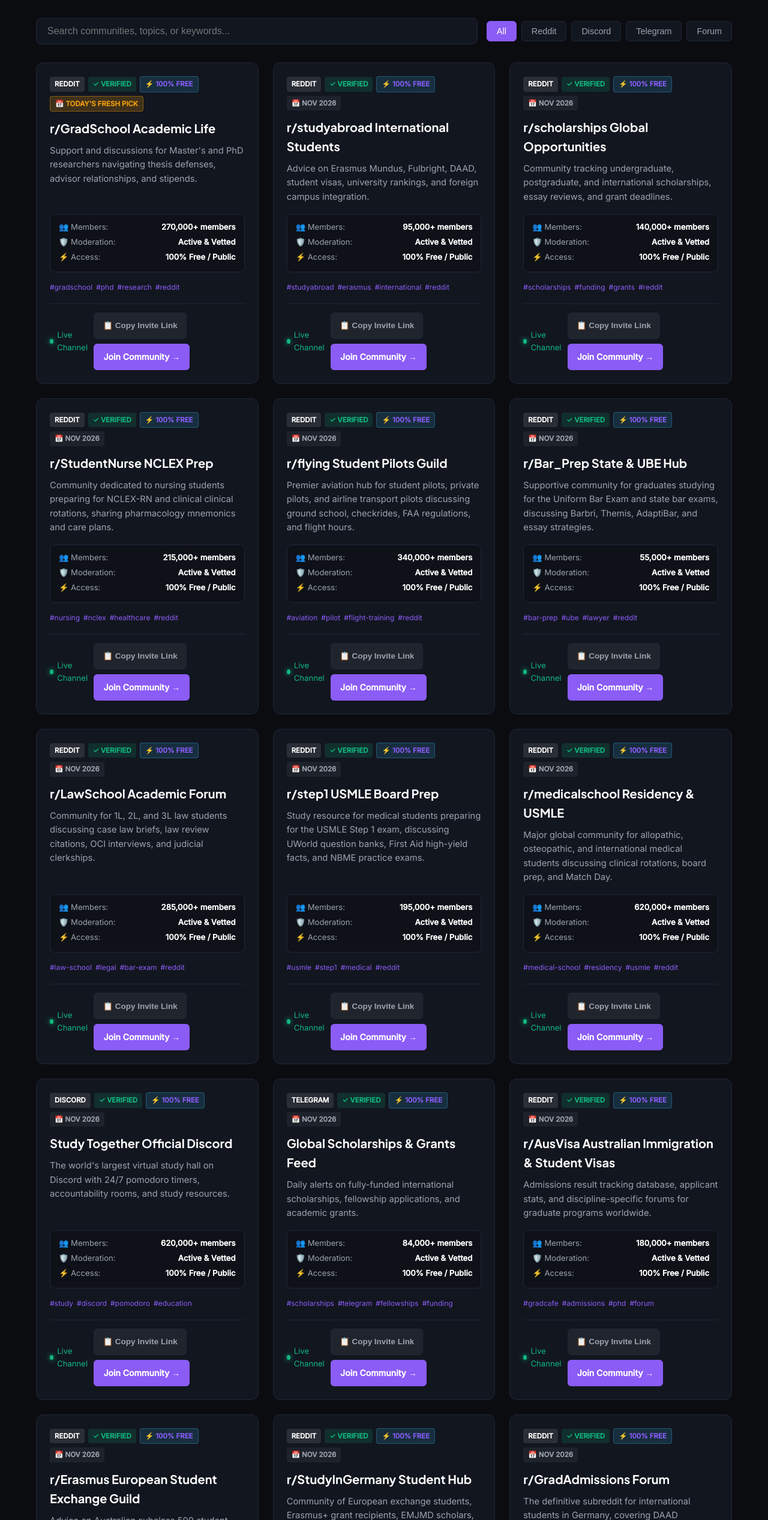
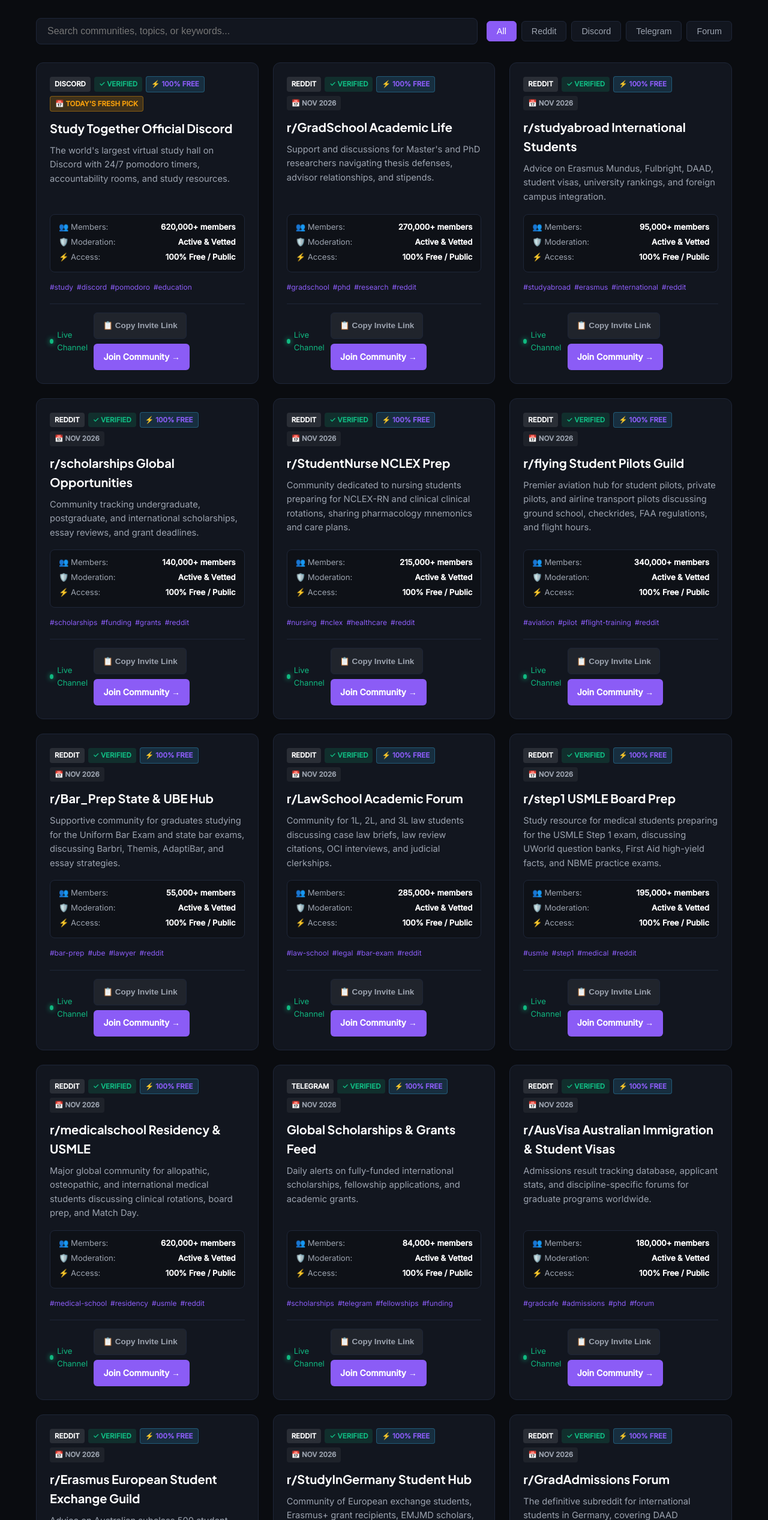
Before and after one commit to jibranpcccc/erasmus-mundus-joint-masters-scholars-hub, a plain HTML site: page index.html in a window 1280 px wide. Shown: the part 1131-3665 px from the top of the page at 60% size. Drawn offline with Linux system fonts and the light colour scheme.

Commit message:
feat(replenishment): fresh community links added - 2026-11-21 [skip ci]

```diff
--- a/index.html
+++ b/index.html
@@ -148,72 +148,72 @@
           {
             "@type": "ListItem",
             "position": 1,
+            "name": "Study Together Official Discord",
+            "description": "The world's largest virtual study hall on Discord with 24/7 pomodoro timers, accountability rooms, and study resources.",
+            "url": "https://discord.gg/study"
+          },
+          {
+            "@type": "ListItem",
+            "position": 2,
             "name": "r/GradSchool Academic Life",
             "description": "Support and discussions for Master's and PhD researchers navigating thesis defenses, advisor relationships, and stipends.",
             "url": "https://www.reddit.com/r/GradSchool/"
           },
           {
             "@type": "ListItem",
-            "position": 2,
+            "position": 3,
             "name": "r/studyabroad International Students",
             "description": "Advice on Erasmus Mundus, Fulbright, DAAD, student visas, university rankings, and foreign campus integration.",
             "url": "https://www.reddit.com/r/studyabroad/"
           },
           {
             "@type": "ListItem",
-            "position": 3,
+            "position": 4,
             "name": "r/scholarships Global Opportunities",
             "description": "Community tracking undergraduate, postgraduate, and international scholarships, essay reviews, and grant deadlines.",
             "url": "https://www.reddit.com/r/scholarships/"
           },
           {
             "@type": "ListItem",
-            "position": 4,
+            "position": 5,
             "name": "r/StudentNurse NCLEX Prep",
             "description": "Community dedicated to nursing students preparing for NCLEX-RN and clinical clinical rotations, sharing pharmacology mnemonics and care plans.",
             "url": "https://www.reddit.com/r/StudentNurse/"
           },
           {
             "@type": "ListItem",
-            "position": 5,
+            "position": 6,
             "name": "r/flying Student Pilots Guild",
             "description": "Premier aviation hub for student pilots, private pilots, and airline transport pilots discussing ground school, checkrides, FAA regulations, and flight hours.",
             "url": "https://www.reddit.com/r/flying/"
           },
           {
             "@type": "ListItem",
-            "position": 6,
+            "position": 7,
             "name": "r/Bar_Prep State & UBE Hub",
             "description": "Supportive community for graduates studying for the Uniform Bar Exam and state bar exams, discussing Barbri, Themis, AdaptiBar, and essay strategies.",
             "url": "https://www.reddit.com/r/Bar_Prep/"
           },
           {
             "@type": "ListItem",
-            "position": 7,
+            "position": 8,
             "name": "r/LawSchool Academic Forum",
             "description": "Community for 1L, 2L, and 3L law students discussing case law briefs, law review citations, OCI interviews, and judicial clerkships.",
             "url": "https://www.reddit.com/r/LawSchool/"
           },
           {
             "@type": "ListItem",
-            "position": 8,
+            "position": 9,
             "name": "r/step1 USMLE Board Prep",
             "description": "Study resource for medical students preparing for the USMLE Step 1 exam, discussing UWorld question banks, First Aid high-yield facts, and NBME practice exams.",
             "url": "https://www.reddit.com/r/step1/"
           },
           {
             "@type": "ListItem",
-            "position": 9,
+            "position": 10,
             "name": "r/medicalschool Residency & USMLE",
             "description": "Major global community for allopathic, osteopathic, and international medical students discussing clinical rotations, board prep, and Match Day.",
             "url": "https://www.reddit.com/r/medicalschool/"
-          },
-          {
-            "@type": "ListItem",
-            "position": 10,
-            "name": "Study Together Official Discord",
-            "description": "The world's largest virtual study hall on Discord with 24/7 pomodoro timers, accountability rooms, and study resources.",
-            "url": "https://discord.gg/study"
           },
           {
             "@type": "ListItem",
@@ -615,12 +615,36 @@
         </div>
         <div id="vetted-communities" class="grid">
 
-        <div id="community-card-1" class="card" data-platform="reddit" data-category="higher education">
-            <div class="card-header">
-                <span class="badge badge-platform">Reddit</span>
+        <div id="community-card-1" class="card" data-platform="discord" data-category="productive study">
+            <div class="card-header">
+                <span class="badge badge-platform">Discord</span>
                 <span class="badge badge-verified">✓ Verified</span>
                 <span class="badge badge-free">⚡ 100% Free</span>
                 <span class="badge badge-date" style="background: rgba(245, 158, 11, 0.2); color: #f59e0b; border: 1px solid rgba(245, 158, 11, 0.4); font-weight: 700;">📅 Today's Fresh Pick</span>
+            </div>
+            <h3 class="card-title">Study Together Official Discord</h3>
+            <p class="card-desc">The world's largest virtual study hall on Discord with 24/7 pomodoro timers, accountability rooms, and study resources.</p>
+            <div class="spec-matrix">
+                <div class="spec-row"><span>👥 Members:</span> <strong>620,000+ members</strong></div>
+                <div class="spec-row"><span>🛡️ Moderation:</span> <strong>Active & Vetted</strong></div>
+                <div class="spec-row"><span>⚡ Access:</span> <strong>100% Free / Public</strong></div>
+            </div>
+            <div class="tags-row"><span class="tag">#study</span><span class="tag">#discord</span><span class="tag">#pomodoro</span><span class="tag">#education</span></div>
+            <div class="card-footer">
+                <span class="activity-pulse"><span class="pulse-dot"></span> Live Channel</span>
+                <div class="card-actions">
+                    <button class="btn-copy-invite" onclick="copyInviteLink(event, 'https://discord.gg/study')">📋 Copy Invite Link</button>
+                    <a href="https://discord.gg/study" target="_blank" rel="noopener noreferrer" class="btn-join">Join Community →</a>
+                </div>
+            </div>
+        </div>
+
+        <div id="community-card-2" class="card" data-platform="reddit" data-category="higher education">
+            <div class="card-header">
+                <span class="badge badge-platform">Reddit</span>
+                <span class="badge badge-verified">✓ Verified</span>
+                <span class="badge badge-free">⚡ 100% Free</span>
+                <span class="badge badge-date">📅 Nov 2026</span>
             </div>
             <h3 class="card-title">r/GradSchool Academic Life</h3>
             <p class="card-desc">Support and discussions for Master's and PhD researchers navigating thesis defenses, advisor relationships, and stipends.</p>
@@ -639,7 +663,7 @@
             </div>
         </div>
 
-        <div id="community-card-2" class="card" data-platform="reddit" data-category="study abroad">
+        <div id="community-card-3" class="card" data-platform="reddit" data-category="study abroad">
             <div class="card-header">
                 <span class="badge badge-platform">Reddit</span>
                 <span class="badge badge-verified">✓ Verified</span>
@@ -663,7 +687,7 @@
             </div>
         </div>
 
-        <div id="community-card-3" class="card" data-platform="reddit" data-category="scholarships">
+        <div id="community-card-4" class="card" data-platform="reddit" data-category="scholarships">
             <div class="card-header">
                 <span class="badge badge-platform">Reddit</span>
                 <span class="badge badge-verified">✓ Verified</span>
@@ -687,7 +711,7 @@
             </div>
         </div>
 
-        <div id="community-card-4" class="card" data-platform="reddit" data-category="nursing education">
+        <div id="community-card-5" class="card" data-platform="reddit" data-category="nursing education">
             <div class="card-header">
                 <span class="badge badge-platform">Reddit</span>
                 <span class="badge badge-verified">✓ Verified</span>
@@ -711,7 +735,7 @@
             </div>
         </div>
 
-        <div id="community-card-5" class="card" data-platform="reddit" data-category="aviation training">
+        <div id="community-card-6" class="card" data-platform="reddit" data-category="aviation training">
             <div class="card-header">
                 <span class="badge badge-platform">Reddit</span>
                 <span class="badge badge-verified">✓ Verified</span>
@@ -735,7 +759,7 @@
             </div>
         </div>
 
-        <div id="community-card-6" class="card" data-platform="reddit" data-category="bar examination">
+        <div id="community-card-7" class="card" data-platform="reddit" data-category="bar examination">
             <div class="card-header">
                 <span class="badge badge-platform">Reddit</span>
                 <span class="badge badge-verified">✓ Verified</span>
@@ -759,7 +783,7 @@
             </div>
         </div>
 
-        <div id="community-card-7" class="card" data-platform="reddit" data-category="legal education">
+        <div id="community-card-8" class="card" data-platform="reddit" data-category="legal education">
             <div class="card-header">
                 <span class="badge badge-platform">Reddit</span>
                 <span class="badge badge-verified">✓ Verified</span>
@@ -783,7 +807,7 @@
             </div>
         </div>
 
-        <div id="community-card-8" class="card" data-platform="reddit" data-category="medical boards">
+        <div id="community-card-9" class="card" data-platform="reddit" data-category="medical boards">
             <div class="card-header">
                 <span class="badge badge-platform">Reddit</span>
                 <span class="badge badge-verified">✓ Verified</span>
@@ -807,7 +831,7 @@
             </div>
         </div>
 
-        <div id="community-card-9" class="card" data-platform="reddit" data-category="medical education">
+        <div id="community-card-10" class="card" data-platform="reddit" data-category="medical education">
             <div class="card-header">
                 <span class="badge badge-platform">Reddit</span>
                 <span class="badge badge-verified">✓ Verified</span>
@@ -827,30 +851,6 @@
                 <div class="card-actions">
                     <button class="btn-copy-invite" onclick="copyInviteLink(event, 'https://www.reddit.com/r/medicalschool/')">📋 Copy Invite Link</button>
                     <a href="https://www.reddit.com/r/medicalschool/" target="_blank" rel="noopener noreferrer" class="btn-join">Join Community →</a>
-                </div>
-            </div>
-        </div>
-
-        <div id="community-card-10" class="card" data-platform="discord" data-category="productive study">
-            <div class="card-header">
-                <span class="badge badge-platform">Discord</span>
-                <span class="badge badge-verified">✓ Verified</span>
-                <span class="badge badge-free">⚡ 100% Free</span>
-                <span class="badge badge-date">📅 Nov 2026</span>
-            </div>
-            <h3 class="card-title">Study Together Official Discord</h3>
-            <p class="card-desc">The world's largest virtual study hall on Discord with 24/7 pomodoro timers, accountability rooms, and study resources.</p>
-            <div class="spec-matrix">
-                <div class="spec-row"><span>👥 Members:</span> <strong>620,000+ members</strong></div>
-                <div class="spec-row"><span>🛡️ Moderation:</span> <strong>Active & Vetted</strong></div>
-                <div class="spec-row"><span>⚡ Access:</span> <strong>100% Free / Public</strong></div>
-            </div>
-            <div class="tags-row"><span class="tag">#study</span><span class="tag">#discord</span><span class="tag">#pomodoro</span><span class="tag">#education</span></div>
-            <div class="card-footer">
-                <span class="activity-pulse"><span class="pulse-dot"></span> Live Channel</span>
-                <div class="card-actions">
-                    <button class="btn-copy-invite" onclick="copyInviteLink(event, 'https://discord.gg/study')">📋 Copy Invite Link</button>
-                    <a href="https://discord.gg/study" target="_blank" rel="noopener noreferrer" class="btn-join">Join Community →</a>
                 </div>
             </div>
         </div>
```
Also changed, not shown: data/groups.json (+20 -19 lines), feed.xml (+9 -9 lines).
